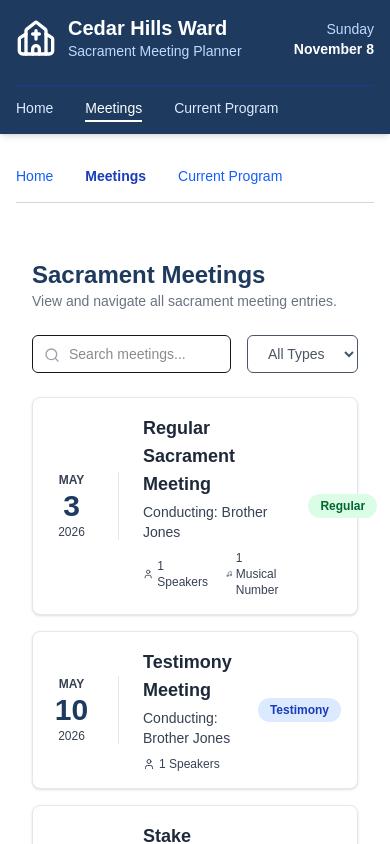
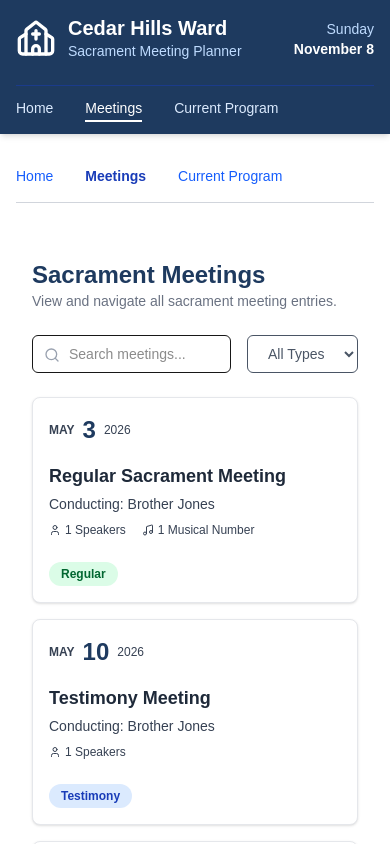
Before and after one commit to Lsonsprofile/sacrament-meetings, a Next.js app: page /meetings in a window 390 px wide. Shown: the top 844 px of the page. Built offline with nearby package versions, Linux system fonts and the light colour scheme.

Commit message:
Fix: Make meeting cards responsive on mobile

```diff
--- a/components/MeetingCard.tsx
+++ b/components/MeetingCard.tsx
@@ -19,27 +19,32 @@ export default function MeetingCard({ meeting }: { meeting: SacramentMeeting })
   }[meeting.meetingType];
 
   return (
-    <div className="bg-white p-4 rounded-lg shadow-sm border border-gray-200 flex items-center gap-6">
+    <div className="bg-white p-4 rounded-lg shadow-sm border border-gray-200 flex flex-col sm:flex-row sm:items-center gap-4 sm:gap-6">
 
-      {/* Date Block */}
-      <div className="text-center border-r border-gray-200 pr-6 min-w-[70px]">
-        <p className="text-xs font-bold text-gray-700">{month}</p>
-        <p className="text-3xl font-bold text-[#1e3a5f]">{day}</p>
+      {/* Date Block - Stacks on mobile, side-by-side on desktop */}
+      <div className="flex sm:flex-col items-center sm:items-center sm:border-r border-gray-200 sm:pr-6 sm:min-w-[70px]">
+        <p className="text-xs font-bold text-gray-700 mr-2 sm:mr-0">{month}</p>
+        <p className="text-2xl sm:text-3xl font-bold text-[#1e3a5f] mr-2 sm:mr-0">{day}</p>
         <p className="text-xs text-gray-700">{year}</p>
       </div>
 
       {/* Details */}
       <div className="flex-grow">
-        <h3 className="text-lg font-bold text-gray-800 mb-1">{meeting.meetingType === 'regular' ? 'Regular Sacrament Meeting' : meeting.meetingType === 'testimony' ? 'Testimony Meeting' : meeting.meetingType === 'stake' ? 'Stake Conference (Non-Sacrament)' : 'General Conference (Non-Sacrament)'}</h3>
+        <h3 className="text-lg font-bold text-gray-800 mb-1">
+          {meeting.meetingType === 'regular' ? 'Regular Sacrament Meeting' :
+           meeting.meetingType === 'testimony' ? 'Testimony Meeting' :
+           meeting.meetingType === 'stake' ? 'Stake Conference (Non-Sacrament)' :
+           'General Conference (Non-Sacrament)'}
+        </h3>
         <p className="text-sm text-gray-700 mb-2">Conducting: {meeting.conducting}</p>
-        <div className="flex gap-4 text-xs text-gray-700">
+        <div className="flex flex-wrap gap-4 text-xs text-gray-700">
           <span className="flex items-center gap-1"><User className="w-3 h-3" /> {speakerCount} Speakers</span>
           {musicCount > 0 && <span className="flex items-center gap-1"><Music className="w-3 h-3" /> {musicCount} Musical Number</span>}
         </div>
       </div>
 
-      {/* Badge */}
-      <div className="flex flex-col items-end gap-2">
+      {/* Badge - Moves to the right on desktop, bottom on mobile */}
+      <div className="flex sm:flex-col items-end gap-2 mt-2 sm:mt-0">
         <span className={`px-3 py-1 rounded-full text-xs font-semibold capitalize ${badgeColor}`}>
           {meeting.meetingType}
         </span>
```
